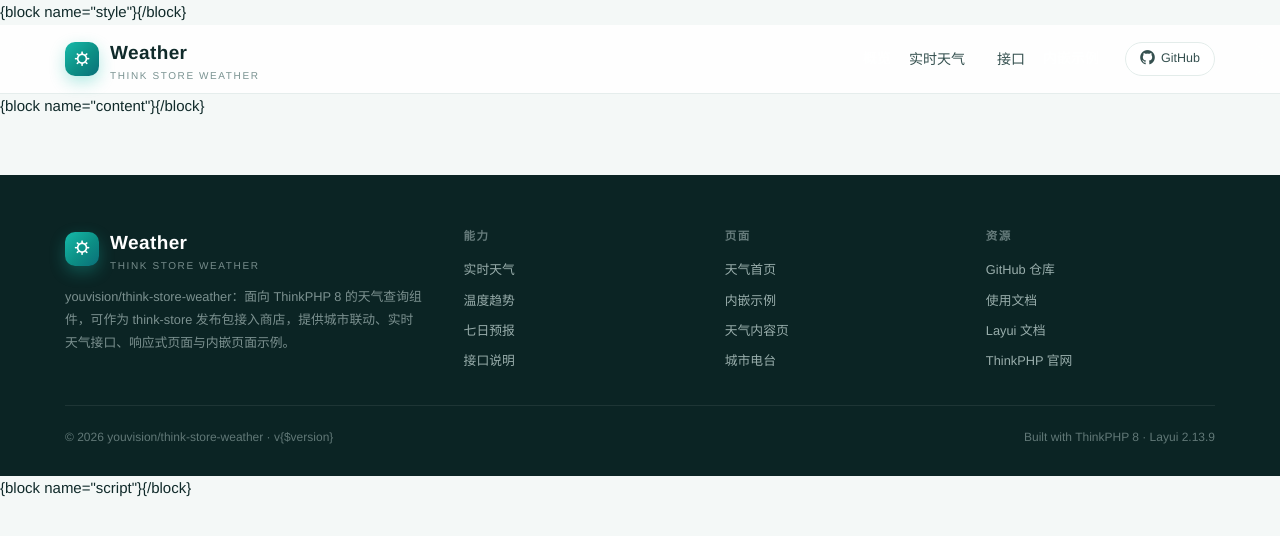
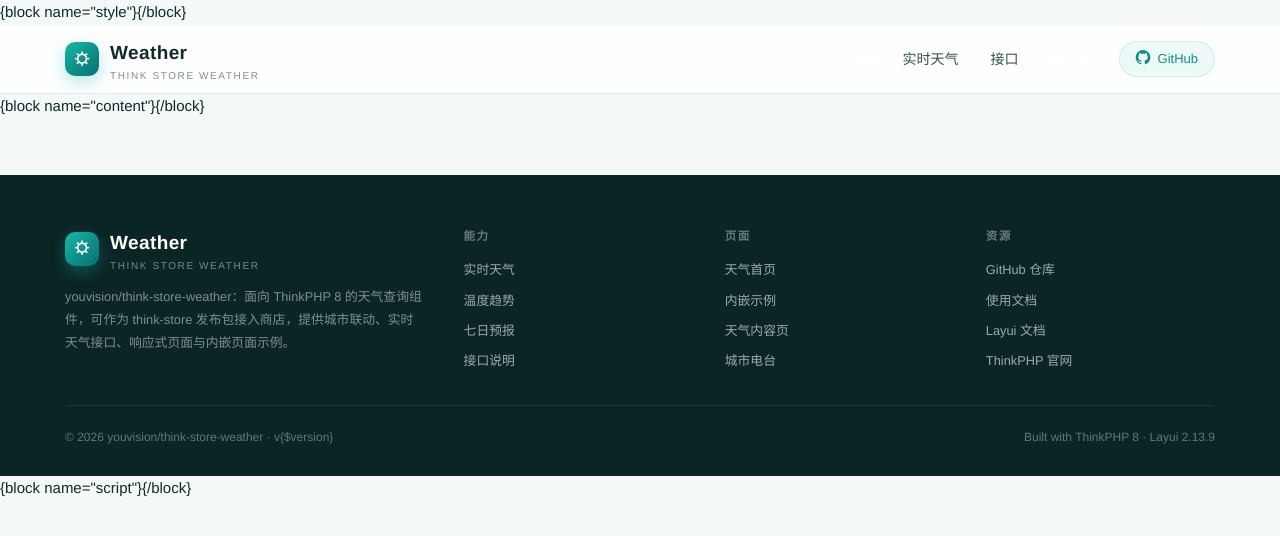
Before and after one commit to indiboy-create/think-store-weather, a plain HTML site: page theme/view/common/layout.html in a window 1280 px wide. Drawn offline with Linux system fonts and the light colour scheme; files that its build step writes are made by us from their sources; files whose address does not match are found by name.

Commit message:
右上角 GitHub 入口样式对齐参考页

```diff
--- a/theme/assets/css/site.css
+++ b/theme/assets/css/site.css
@@ -157,24 +157,27 @@ code { font-family: var(--wx-mono); font-size: 12.5px; }
 .wx-github {
   display: inline-flex;
   align-items: center;
-  gap: 6px;
-  height: 34px;
-  padding: 0 14px;
-  border: 1px solid var(--wx-line);
+  justify-content: center;
+  flex-shrink: 0;
+  gap: 7px;
+  height: 36px;
+  padding: 0 16px;
+  border: 1px solid rgba(22, 186, 170, 0.16);
   border-radius: 999px;
-  font-size: 12.5px;
-  color: var(--wx-ink-2);
-  background: #fff;
+  background: rgba(22, 186, 170, 0.07);
+  color: var(--wx-brand-deep);
+  font-size: 13px;
   white-space: nowrap;
-  transition: border-color 0.2s, color 0.2s, background 0.2s;
+  transition: background 0.2s, border-color 0.2s, color 0.2s, box-shadow 0.2s;
 }
 
 .wx-github .layui-icon { font-size: 15px; }
 
 .wx-github:hover {
-  border-color: var(--wx-brand);
-  color: var(--wx-brand-deep);
-  background: var(--wx-brand-soft);
+  border-color: transparent;
+  background: linear-gradient(135deg, #1cc7b6 0, #0f9d92 100%);
+  color: #ffffff;
+  box-shadow: 0 8px 20px rgba(22, 186, 170, 0.3);
 }
 
 /* Hero */
```
